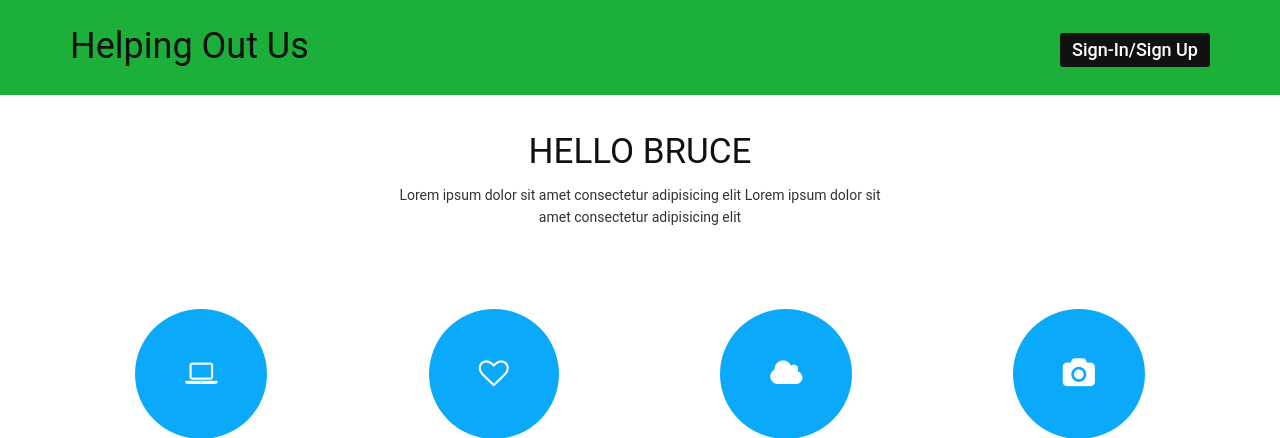
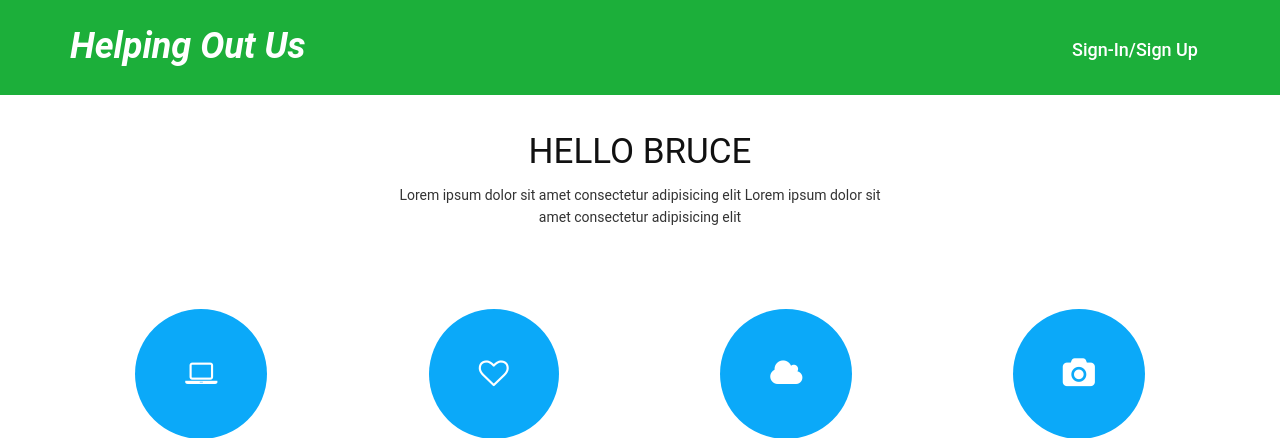
Before and after one commit to agauba5/DDCH4ABQ, a PHP site: page /index.php in a window 1280 px wide. Shown: the top 438 px of the page. Run offline with PHP 8.4, Linux system fonts and the light colour scheme.

Commit message:
Updated header text colors.

```diff
--- a/assets/inc/standard_header.inc.php
+++ b/assets/inc/standard_header.inc.php
@@ -8,11 +8,11 @@
                         <span class="icon-bar"></span>
                         <span class="icon-bar"></span>
                     </button>
-                    <a class="navbar-brand" href="index.html">Helping Out Us</a>
+                    <a class="navbar-brand" href="index.html" style="color: white; font-style: italic; font-weight: bold">Helping Out Us</a>
                 </div>
                 <div class="collapse navbar-collapse navbar-right">
                     <ul class="nav navbar-nav">
-                        <li class="active"><a href="#header">Sign-In/Sign Up</a></li>
+                        <li><a href="#header" style="color: white;">Sign-In/Sign Up</a></li>
                         <!-- <li><a href="#feature">Feature</a></li>
                         <li><a href="#gallery">Gallery</a></li>
                         <li><a href="#pricing">Price & Plan</a></li>
```
